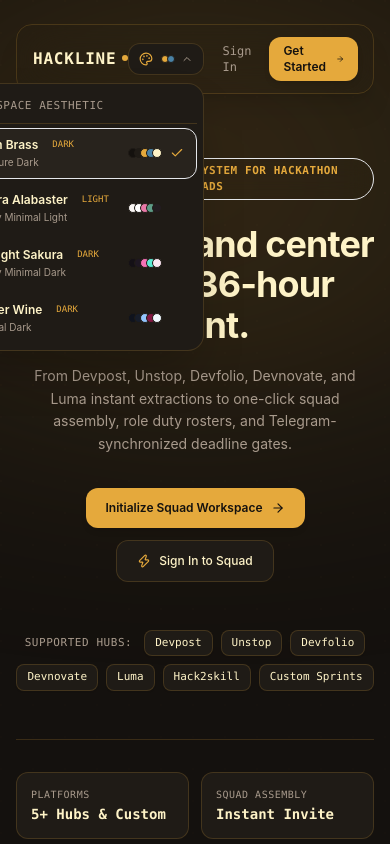
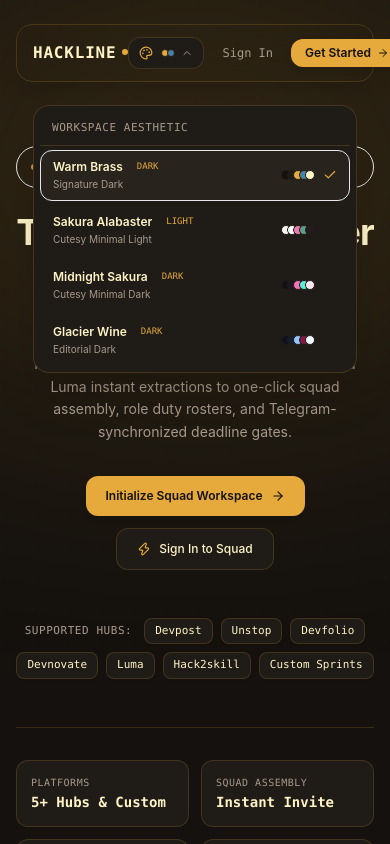
Before and after one commit to memingworld/Hackline, a Next.js app: page / in a window 390 px wide. Both pictures are taken after a click on the button "Switch Theme". Shown: the top 844 px of the page. Built offline with nearby package versions, Linux system fonts and the light colour scheme; no server answers.

Commit message:
fix(theme): prevent mobile dropdown overflow and navbar wrapping

```diff
--- a/app/page.tsx
+++ b/app/page.tsx
@@ -44,7 +44,7 @@ export default async function LandingPage() {
       {/* Floating Header */}
       <header className="relative z-30 pt-6 px-4 max-w-5xl mx-auto">
         <nav className="flex items-center justify-between rounded-2xl border border-surface-border bg-surface/90 px-4 sm:px-5 py-3 backdrop-blur-xl shadow-xl transition-colors">
-          <Link href="/" className="flex items-center gap-2 group">
+          <Link href="/" className="flex items-center gap-2 group shrink-0">
             <div className="flex items-center gap-1.5">
               <span className="font-bold tracking-wider text-base text-parchment font-mono">
                 HACKLINE
@@ -54,14 +54,14 @@ export default async function LandingPage() {
           </Link>
 
           {/* Nav Controls: Theme Switcher & Auth */}
-          <div className="flex items-center gap-2 sm:gap-3">
+          <div className="flex items-center gap-2 sm:gap-3 shrink-0">
             {/* Quick Theme Selector */}
             <ThemeSelector variant="compact" />
 
             {isAuthenticated ? (
               <Link
                 href="/dashboard"
-                className="inline-flex items-center gap-1.5 rounded-xl bg-mustard text-canvas hover:bg-mustard-hover px-3.5 py-1.5 text-xs font-semibold shadow-md transition-all active:scale-[0.98]"
+                className="inline-flex items-center gap-1.5 rounded-xl bg-mustard text-canvas hover:bg-mustard-hover px-3.5 py-1.5 text-xs font-semibold shadow-md transition-all active:scale-[0.98] whitespace-nowrap shrink-0"
               >
                 <LayoutDashboard className="h-3 w-3" />
                 <span>Workspace</span>
@@ -70,13 +70,13 @@ export default async function LandingPage() {
               <>
                 <Link
                   href="/login"
-                  className="text-xs font-mono text-clay hover:text-parchment px-2.5 py-1.5 transition-colors"
+                  className="text-xs font-mono text-clay hover:text-parchment px-2.5 py-1.5 transition-colors whitespace-nowrap shrink-0"
                 >
                   Sign In
                 </Link>
                 <Link
                   href="/signup"
-                  className="inline-flex items-center gap-1.5 rounded-xl bg-mustard text-canvas hover:bg-mustard-hover px-3.5 py-1.5 text-xs font-semibold shadow-md transition-all active:scale-[0.98]"
+                  className="inline-flex items-center gap-1.5 rounded-xl bg-mustard text-canvas hover:bg-mustard-hover px-3.5 py-1.5 text-xs font-semibold shadow-md transition-all active:scale-[0.98] whitespace-nowrap shrink-0"
                 >
                   <span>Get Started</span>
                   <ArrowRight className="h-3 w-3" />
--- a/components/theme/ThemeSelector.tsx
+++ b/components/theme/ThemeSelector.tsx
@@ -130,9 +130,9 @@ export function ThemeSelector({
       {/* Dropdown Menu */}
       {isOpen && (
         <div
-          className={`absolute ${
-            align === "right" ? "right-0" : "left-0"
-          } mt-2 w-64 rounded-2xl border border-surface-border bg-surface p-1.5 shadow-2xl z-50 animate-fade-in backdrop-blur-xl`}
+          className={`fixed inset-x-4 top-20 sm:absolute sm:inset-x-auto sm:top-full sm:mt-2 ${
+            align === "right" ? "sm:right-0" : "sm:left-0"
+          } sm:w-64 max-w-sm mx-auto sm:mx-0 rounded-2xl border border-surface-border bg-surface p-1.5 shadow-2xl z-50 animate-fade-in backdrop-blur-xl`}
           role="menu"
         >
           <div className="px-3 py-2 border-b border-surface-border mb-1">
```
